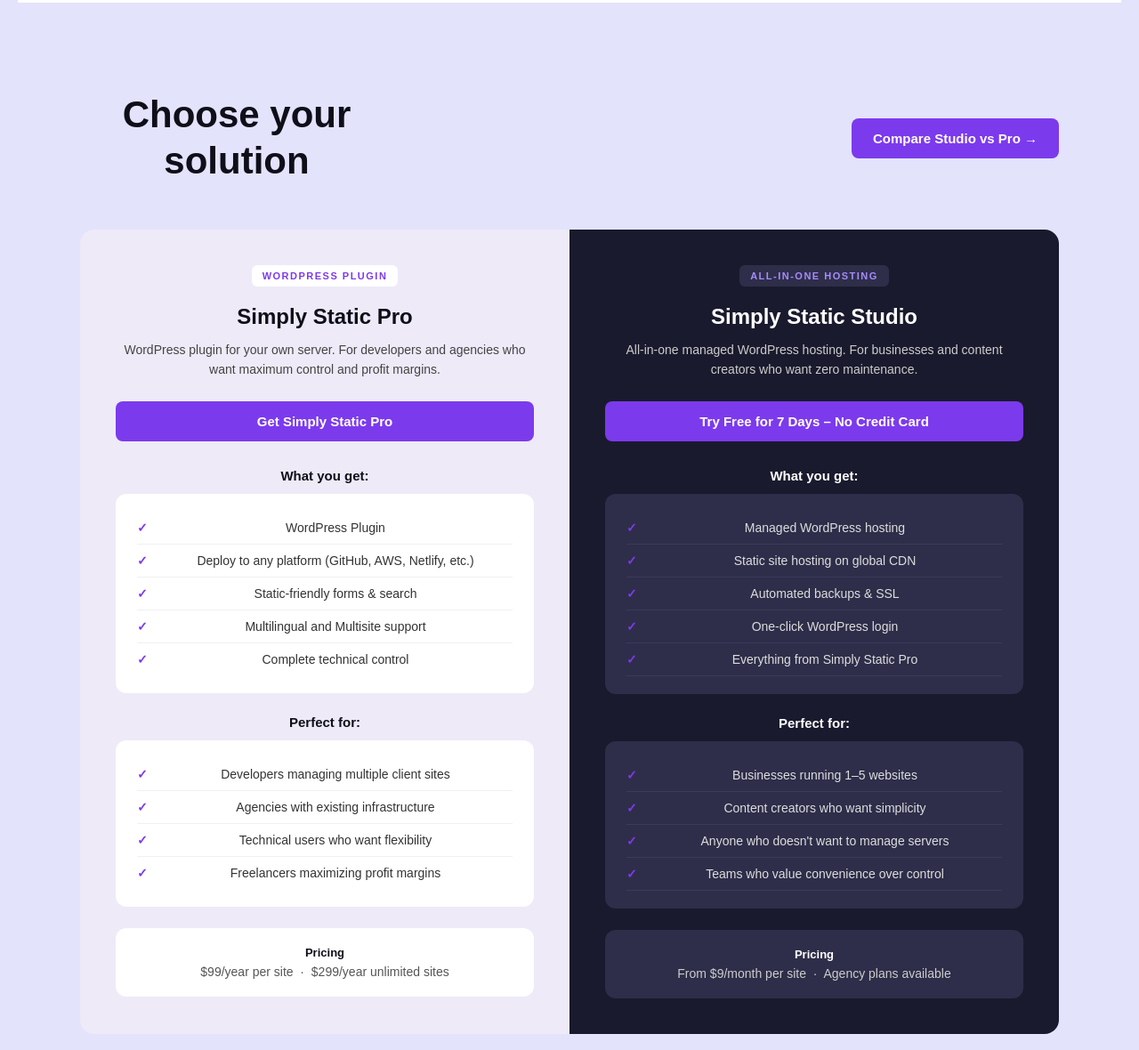
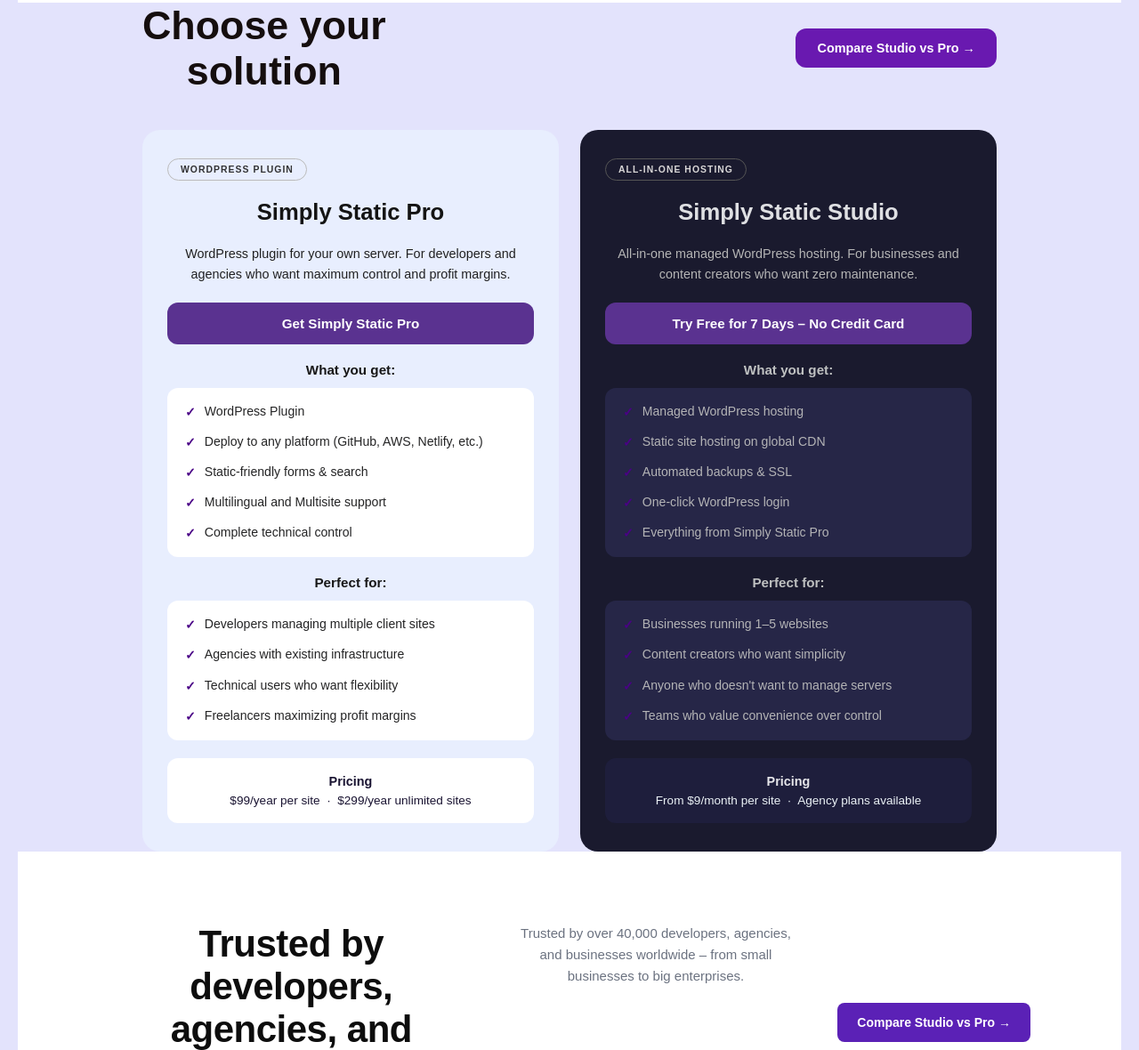
Before and after one commit to Frankjoe4u/clonestatic, a plain HTML site: page index.html in a window 1280 px wide. Shown: the part 2053-3233 px from the top of the page at 89% size. Drawn offline with Linux system fonts and the light colour scheme.

Commit message:
changes in html and css

```diff
--- a/index.html
+++ b/index.html
@@ -92,77 +92,84 @@
   </div>
 </section>
 <!-- CHOOSE SOLUTION -->
-<section style="padding: 100px 40px;">
-  <div class="solutions-section">
-    <div class="header">
-      <span class="section-label"></span>
-      <h2 class="section-title">Choose your solution</h2>
-      <p class="section-sub" style="margin:0 auto;"></p>
-      <a href="#" class="compare-link">Compare Studio vs Pro →</a>
+<section class="solution-section">
+    <div class="solution-header">
+      <h1>Choose your <br>solution</h1>
+      <a href="#" class="compare-btn">Compare Studio vs Pro →</a>
     </div>
 
-    <div class="plans-grid">
-      <div class="plan-card">
-        <div class="plan-badge">WORDPRESS PLUGIN</div>
-        <h3>Simply Static Pro</h3>
-        <p class="plan-tagline">WordPress plugin for your own server. For developers and agencies who want maximum control and profit margins.</p>
-        <a href="#" class="plan-cta">Get Simply Static Pro</a>
+    <div class="pricing-grid">
 
-        <p class="plan-list-title">What you get:</p>
-        <ul class="plan-list">
-          <li>WordPress Plugin</li>
-          <li>Deploy to any platform (GitHub, AWS, Netlify, etc.)</li>
-          <li>Static-friendly forms &amp; search</li>
-          <li>Multilingual and Multisite support</li>
-          <li>Complete technical control</li>
-        </ul>
+      <!-- WordPress Plugin Card -->
+      <div class="card card-light">
+        <div class="badge badge-light">WORDPRESS PLUGIN</div>
+        <h2>Simply Static Pro</h2>
+        <p class="card-desc">WordPress plugin for your own server. For developers and agencies who want maximum control and profit margins.</p>
+        <a href="#" class="cta-btn cta-purple">Get Simply Static Pro</a>
 
-        <p class="plan-list-title">Perfect for:</p>
-        <ul class="plan-list">
-          <li>Developers managing multiple client sites</li>
-          <li>Agencies with existing infrastructure</li>
-          <li>Technical users who want flexibility</li>
-          <li>Freelancers maximizing profit margins</li>
-        </ul>
+        <div class="features-block">
+          <h3>What you get:</h3>
+          <div class="features-list light-list">
+            <div class="feature-item"><span class="check">✓</span> WordPress Plugin</div>
+            <div class="feature-item"><span class="check">✓</span> Deploy to any platform (GitHub, AWS, Netlify, etc.)</div>
+            <div class="feature-item"><span class="check">✓</span> Static-friendly forms & search</div>
+            <div class="feature-item"><span class="check">✓</span> Multilingual and Multisite support</div>
+            <div class="feature-item"><span class="check">✓</span> Complete technical control</div>
+          </div>
+        </div>
 
-        <div class="plan-pricing">
-          <p class="price-label">Pricing</p>
-          <p class="price">$99/year per site &nbsp;·&nbsp; $299/year unlimited sites</p>
+        <div class="features-block">
+          <h3>Perfect for:</h3>
+          <div class="features-list light-list">
+            <div class="feature-item"><span class="check">✓</span> Developers managing multiple client sites</div>
+            <div class="feature-item"><span class="check">✓</span> Agencies with existing infrastructure</div>
+            <div class="feature-item"><span class="check">✓</span> Technical users who want flexibility</div>
+            <div class="feature-item"><span class="check">✓</span> Freelancers maximizing profit margins</div>
+          </div>
+        </div>
+
+        <div class="pricing-box pricing-box-light">
+          <strong>Pricing</strong>
+          <p>$99/year per site &nbsp;·&nbsp; $299/year unlimited sites</p>
         </div>
       </div>
 
-      <!-- Studio -->
-      <div class="plan-card featured">
-        <div class="plan-badge">ALL-IN-ONE HOSTING</div>
-        <h3>Simply Static Studio</h3>
-        <p class="plan-tagline">All-in-one managed WordPress hosting. For businesses and content creators who want zero maintenance.</p>
-        <a href="#" class="plan-cta">Try Free for 7 Days – No Credit Card</a>
+      <!-- All-in-One Hosting Card -->
+      <div class="card card-dark">
+        <div class="badge badge-dark">ALL-IN-ONE HOSTING</div>
+        <h2>Simply Static Studio</h2>
+        <p class="card-desc">All-in-one managed WordPress hosting. For businesses and content creators who want zero maintenance.</p>
+        <a href="#" class="cta-btn cta-purple">Try Free for 7 Days – No Credit Card</a>
 
-        <p class="plan-list-title">What you get:</p>
-        <ul class="plan-list">
-          <li>Managed WordPress hosting</li>
-          <li>Static site hosting on global CDN</li>
-          <li>Automated backups &amp; SSL</li>
-          <li>One-click WordPress login</li>
-          <li>Everything from Simply Static Pro</li>
-        </ul>
+        <div class="features-block">
+          <h3>What you get:</h3>
+          <div class="features-list dark-list">
+            <div class="feature-item"><span class="check">✓</span> Managed WordPress hosting</div>
+            <div class="feature-item"><span class="check">✓</span> Static site hosting on global CDN</div>
+            <div class="feature-item"><span class="check">✓</span> Automated backups & SSL</div>
+            <div class="feature-item"><span class="check">✓</span> One-click WordPress login</div>
+            <div class="feature-item"><span class="check">✓</span> Everything from Simply Static Pro</div>
+          </div>
+        </div>
 
-        <p class="plan-list-title">Perfect for:</p>
-        <ul class="plan-list">
-          <li>Businesses running 1–5 websites</li>
-          <li>Content creators who want simplicity</li>
-          <li>Anyone who doesn't want to manage servers</li>
-          <li>Teams who value convenience over control</li>
-        </ul>
+        <div class="features-block">
+          <h3>Perfect for:</h3>
+          <div class="features-list dark-list">
+            <div class="feature-item"><span class="check">✓</span> Businesses running 1–5 websites</div>
+            <div class="feature-item"><span class="check">✓</span> Content creators who want simplicity</div>
+            <div class="feature-item"><span class="check">✓</span> Anyone who doesn't want to manage servers</div>
+            <div class="feature-item"><span class="check">✓</span> Teams who value convenience over control</div>
+          </div>
+        </div>
 
-        <div class="plan-pricing">
-          <p class="price-label">Pricing</p>
-          <p class="price">From $9/month per site &nbsp;·&nbsp; Agency plans available</p>
+        <div class="pricing-box pricing-box-dark">
+          <strong>Pricing</strong>
+          <p>From $9/month per site &nbsp;·&nbsp; Agency plans available</p>
         </div>
       </div>
+
     </div>
-  </div>
-</section>
+  </section>
 <!-- TRUSTED BY -->
 <section class="trusted-section">
   <div class="trusted-inner">
--- a/style.css
+++ b/style.css
@@ -266,196 +266,229 @@
     margin: 0;
 }
 /*solution*/
-.solutions-section {
-    max-width: 1100px;
-    margin: 0 auto;
+.solution-section {
+  max-width: 960px;
+  margin: 0 auto;
+}
+.solution-header {
+  display: flex;
+  align-items: flex-start;
+  justify-content: space-between;
+  flex-wrap: wrap;
+  gap: 20px;
+  margin-bottom: 40px;
 }
 
-.solutions-section .header {
-    display: flex;
-    align-items: center;
-    flex-wrap: wrap;
-    gap: 16px;
-    margin-bottom: 50px;
+.solution-header h1 {
+  font-size: clamp(2rem, 5vw, 2.8rem);
+  font-weight: 800;
+  line-height: 1.15;
+  color: #150e0e;
 }
 
-.solutions-section .section-title {
-    font-size: 42px;
-    font-weight: 800;
-    color: #0f0f1a;
-    margin: 0;
-    width: 100%;
+.compare-btn {
+  display: inline-block;
+  background-color: #6919b0;
+  color: #fff;
+  text-decoration: none;
+  padding: 14px 24px;
+  border-radius: 12px;
+  font-weight: 700;
+  font-size: 0.9rem;
+  white-space: nowrap;
+  transition: background 0.2s ease, transform 0.2s ease;
+  align-self: center;
 }
 
-.solutions-section .section-sub {
-    font-size: 16px;
-    color: #555;
-    margin: 0;
-    flex: 1;
+.compare-btn:hover {
+  background-color: #3c2060;
+  transform: translateY(-2px);
 }
 
-.compare-link {
-    background: #7c3aed;
-    color: #fff;
-    padding: 14px 24px;
-    border-radius: 8px;
-    text-decoration: none;
-    font-weight: 600;
-    font-size: 15px;
-    white-space: nowrap;
+/* @media */
+.pricing-grid {
+  display: grid;
+  grid-template-columns: 2fr 2fr;
+  gap: 24px;
+  align-items: start;
 }
 
-.plans-grid {
-    display: grid;
-    grid-template-columns: 1fr 1fr;
-    gap: 0;
-    border-radius: 16px;
-    overflow: hidden;
+@media (max-width: 700px) {
+  .pricing-grid {
+    grid-template-columns: 1fr;
+  }
 }
 
-.plan-card {
-    background: #eeeaf8;
-    padding: 40px;
+/* card */
+.card {
+  border-radius: 20px;
+  padding: 32px 28px;
+  display: flex;
+  flex-direction: column;
+  gap: 20px;
 }
 
-.plan-card.featured {
-    background: #1a1a2e;
-    color: #fff;
+.card-light {
+  background-color: #e8eefe;
 }
 
-.plan-badge {
-    font-size: 11px;
-    font-weight: 700;
-    letter-spacing: 1.5px;
-    text-transform: uppercase;
-    color: #7c3aed;
-    background: #fff;
-    display: inline-block;
-    padding: 6px 12px;
-    border-radius: 6px;
-    margin-bottom: 20px;
+.card-dark {
+  background-color:  #1a1a2e;
+  color: #c3dffb;
 }
 
-.plan-card.featured .plan-badge {
-    background: #2e2e4a;
-    color: #a78bfa;
+/* badge */
+.badge {
+  display: inline-block;
+  font-size: 0.65rem;
+  font-weight: 700;
+  letter-spacing: 0.1em;
+  text-transform: uppercase;
+  padding: 6px 14px;
+  border-radius: 50px;
+  width: fit-content;
 }
 
-.plan-card h3 {
-    font-size: 24px;
-    font-weight: 800;
-    color: #0f0f1a;
-    margin: 0 0 12px 0;
+.badge-light {
+  border: 1.5px solid #bbb;
+  color: #323233;
+  background: transparent;
 }
 
-.plan-card.featured h3 {
-    color: #fff;
+.badge-dark {
+  border: 1.5px solid #555;
+  color: #d8d6d6;
+  background: transparent;
 }
 
-.plan-tagline {
-    font-size: 14px;
-    color: #444;
-    line-height: 1.6;
-    margin: 0 0 24px 0;
+.card h2 {
+  font-size: 1.6rem;
+  font-weight: 800;
+  line-height: 1.2;
 }
 
-.plan-card.featured .plan-tagline {
-    color: #ccc;
+.card-light h2 {
+  color: #141414;
 }
 
-.plan-cta {
-    display: block;
-    background: #7c3aed;
-    color: #fff;
-    text-align: center;
-    padding: 14px;
-    border-radius: 8px;
-    font-weight: 700;
-    font-size: 15px;
-    text-decoration: none;
-    margin-bottom: 30px;
+.card-dark h2 {
+  color:#dfe0e3;
 }
 
-.plan-list-title {
-    font-size: 15px;
-    font-weight: 700;
-    color: #0f0f1a;
-    margin: 0 0 12px 0;
+.card-desc {
+  font-size: 0.9rem;
+  line-height: 1.6;
 }
 
-.plan-card.featured .plan-list-title {
-    color: #fff;
+.card-light .card-desc {
+  color: #212121;
 }
 
-.plan-list {
-    list-style: none;
-    padding: 0;
-    margin: 0 0 24px 0;
-    background: #fff;
-    border-radius: 12px;
-    padding: 20px 24px;
+.card-dark .card-desc {
+  color: #b5b5b5;
 }
 
-.plan-card.featured .plan-list {
-    background: #2e2e4a;
+/* button */
+.cta-btn {
+  display: block;
+  text-align: center;
+  text-decoration: none;
+  padding: 15px 20px;
+  border-radius: 12px;
+  font-weight: 700;
+  font-size: 0.95rem;
+  transition: background 0.2s ease, transform 0.2s ease;
 }
 
-.plan-list li {
-    font-size: 14px;
-    color: #333;
-    padding: 10px 0;
-    border-bottom: 1px solid #f0f0f0;
-    padding-left: 24px;
-    position: relative;
+.cta-purple {
+  background-color: #5a3290;
+  color: #fff;
 }
 
-.plan-card.featured .plan-list li {
-    color: #ddd;
-    border-bottom: 1px solid #3a3a5a;
+.cta-purple:hover {
+  background-color: #5a3290;
+  transform: translateY(-2px);
+}
+.features-block h3 {
+  font-size: 0.95rem;
+  font-weight: 700;
+  margin-bottom: 12px;
 }
 
-.plan-list li::before {
-    content: "✓";
-    color: #7c3aed;
-    position: absolute;
-    left: 0;
-    font-weight: 700;
+.card-light .features-block h3 {
+  color: #171717;
 }
 
-.plan-list li:last-child {
-    border-bottom: none;
+.card-dark .features-block h3 {
+  color:#bfc1c1;
+}
+.features-list {
+  border-radius: 12px;
+  padding: 16px 20px;
+  display: flex;
+  flex-direction: column;
+  gap: 12px;
 }
 
-.plan-pricing {
-    background: #fff;
-    border-radius: 12px;
-    padding: 20px 24px;
-    margin-top: 10px;
+.light-list {
+  background-color: #ffffff;
 }
 
-.plan-card.featured .plan-pricing {
-    background: #2e2e4a;
+.dark-list {
+  background-color: #262647;
 }
 
-.price-label {
-    font-size: 13px;
-    font-weight: 700;
-    color: #0f0f1a;
-    margin: 0 0 6px 0;
+.feature-item {
+  display: flex;
+  align-items: flex-start;
+  gap: 10px;
+  font-size: 0.88rem;
+  line-height: 1.5;
 }
 
-.plan-card.featured .price-label {
-    color: #fff;
+.card-light .feature-item {
+  color: #242425;
 }
 
-.price {
-    font-size: 14px;
-    color: #555;
-    margin: 0;
+.card-dark .feature-item {
+  color: #b4b4b6;
 }
 
-.plan-card.featured .price {
-    color: #ccc;
+.check {
+  color: #4a0186;
+  font-weight: 800;
+  flex-shrink: 0;
+  margin-top: 1px;
+}
+.pricing-box {
+  border-radius: 12px;
+  padding: 18px 20px;
+  text-align: center;
+}
+
+.pricing-box strong {
+  display: block;
+  font-size: 0.9rem;
+  font-weight: 700;
+  margin-bottom: 6px;
+}
+
+.pricing-box p {
+  font-size: 0.85rem;
+}
+
+.pricing-box-light {
+  background-color: #ffffff;
+  color: #1a1432;
+}
+
+.pricing-box-dark {
+  background-color: #1e1e3c;
+  color: #ebf2f6;
+}
+
+.pricing-box-dark strong {
+  color: #e6e6ea;
 }
 
 /*TRUSTED */
@@ -519,7 +552,6 @@
   background: #4c1d95;
 }
 
-/* --- Cards Grid (light purple bg area) --- */
 .trusted-grid {
   background: #ede9fe;
   border-radius: 20px;
@@ -572,7 +604,6 @@
   font-weight: 400;
 }
 
-/* --- Logo Strip --- */
 .logos-strip {
   display: flex;
   align-items: center;
@@ -588,7 +619,6 @@
   opacity: 0.85;
 }
 
-/* --- Icon Boxes on Cards (if used) --- */
 .trusted-card-icon {
   display: inline-flex;
   align-items: center;
@@ -691,7 +721,6 @@
   line-height: 1;
 }
 
-/*Review Text*/
 .testimony-card .testimony-text {
   font-size: 14px;
   color: #374151;
@@ -700,7 +729,6 @@
   flex: 1;
 }
 
-/*  Author Row */
 .testimony-author {
   display: flex;
   align-items: center;
@@ -709,7 +737,6 @@
   padding-top: 8px;
 }
 
-/*  Author Avatar */
 .testimony-author img {
   width: 46px;
   height: 46px;
@@ -719,14 +746,11 @@
   background: #ddd6fe;
 }
 
-/*Author Text Block*/
 .testimony-author div {
   display: flex;
   flex-direction: column;
   gap: 3px;
 }
-
-/*Author Name*/
 .testimony-author strong {
   font-size: 14px;
   font-weight: 700;
@@ -734,8 +758,6 @@
   line-height: 1.3;
   display: block;
 }
-
-/*Author Role */
 .testimony-author span {
   font-size: 12px;
   color: #6b7280;
@@ -875,7 +897,7 @@
 
 .ready-title {
   font-size: 64px;
-  font-weight: 800;
+  font-weight: 600;
   color: #ffffff;
   line-height: 1.1;
   max-width: 780px;
```
